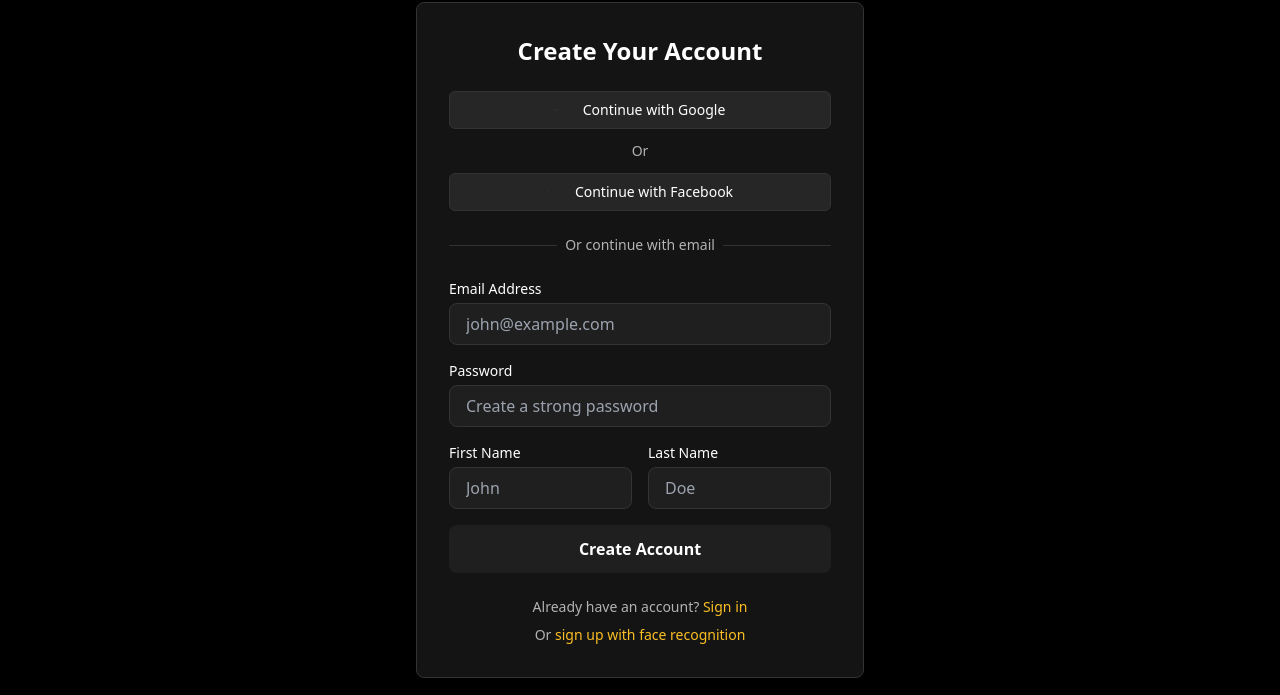
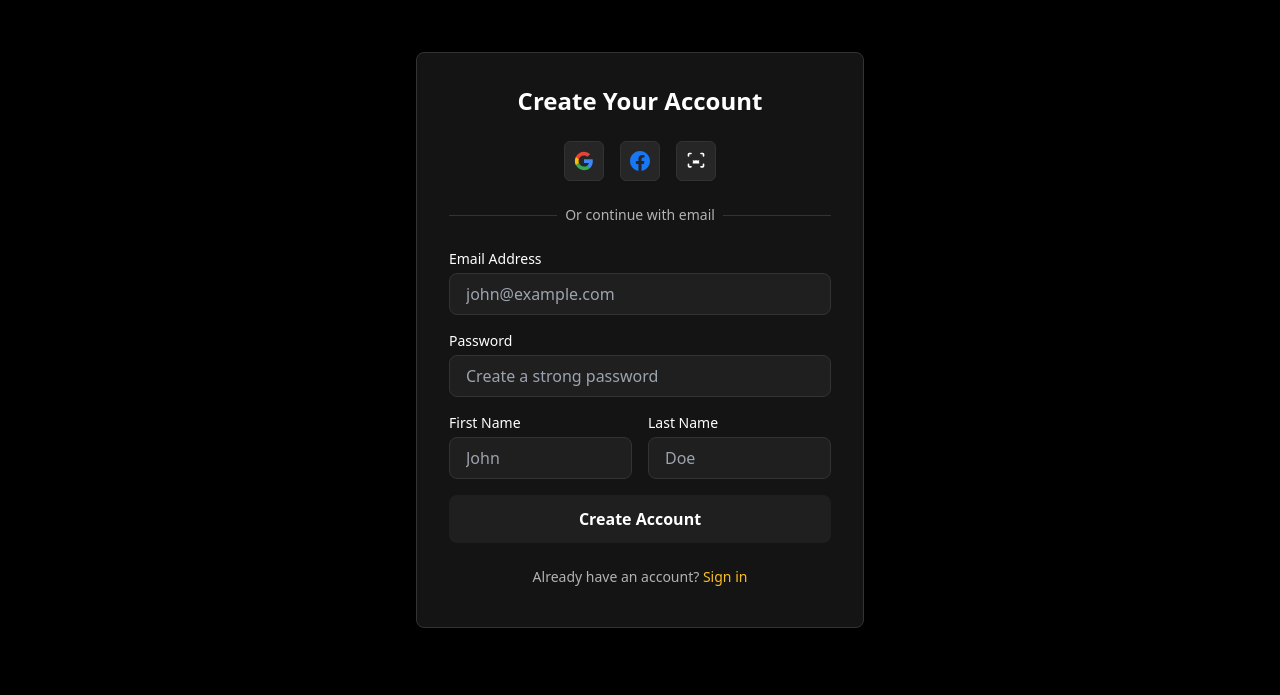
Before and after one commit to Muhammad-Ahtasham/Personalized-AI-Assistant, a Next.js app: page /sign-up in a window 1280 px wide. Shown: the part 124-819 px from the top of the page. Built offline with nearby package versions, Linux system fonts and the light colour scheme; no server answers.

Commit message:
style(Signin/Signup): Added icons for continuing with google/facebook/face and restyled the pages

```diff
--- a/app/sign-in/page.tsx
+++ b/app/sign-in/page.tsx
@@ -127,7 +127,7 @@ export default function SignInPage() {
 
 
         {/* Social Login Buttons */}
-        <div className="space-y-3 mb-6">
+        {/* <div className="space-y-3 mb-6">
           <button
             onClick={handleGoogleSignIn}
             className="w-full flex items-center justify-center px-4 py-2 border border-border rounded-md shadow-sm bg-muted text-sm font-medium text-white hover:bg-yellow-accent hover:text-black focus:outline-none focus:ring-2 focus:ring-offset-2 focus:ring-yellow-accent transition-colors"
@@ -154,7 +154,47 @@ export default function SignInPage() {
             </svg>
             Continue with Facebook
           </button>
-        </div>
+        </div> */}
+<div className="flex justify-center mb-6">
+  <div className="flex gap-4">
+    {/* Google */}
+    <button
+      onClick={handleGoogleSignIn}
+      className="flex items-center justify-center w-10 h-10 border border-border rounded-md shadow-sm bg-muted hover:bg-yellow-accent hover:text-black focus:outline-none focus:ring-2 focus:ring-offset-2 focus:ring-yellow-accent transition-colors"
+    >
+      <svg className="w-5 h-5" viewBox="0 0 24 24">
+        <path fill="#4285F4" d="M22.56 12.25c0-.78-.07-1.53-.2-2.25H12v4.26h5.92c-.26 1.37-1.04 2.53-2.21 3.31v2.77h3.57c2.08-1.92 3.28-4.74 3.28-8.09z"/>
+        <path fill="#34A853" d="M12 23c2.97 0 5.46-.98 7.28-2.66l-3.57-2.77c-.98.66-2.23 1.06-3.71 1.06-2.86 0-5.29-1.93-6.16-4.53H2.18v2.84C3.99 20.53 7.7 23 12 23z"/>
+        <path fill="#FBBC05" d="M5.84 14.09c-.22-.66-.35-1.36-.35-2.09s.13-1.43.35-2.09V7.07H2.18C1.43 8.55 1 10.22 1 12s.43 3.45 1.18 4.93l2.85-2.22.81-.62z"/>
+        <path fill="#EA4335" d="M12 5.38c1.62 0 3.06.56 4.21 1.64l3.15-3.15C17.45 2.09 14.97 1 12 1 7.7 1 3.99 3.47 2.18 7.07l3.66 2.84c.87-2.6 3.3-4.53 6.16-4.53z"/>
+      </svg>
+    </button>
+
+    {/* Facebook */}
+    <button
+      onClick={handleFacebookSignIn}
+      className="flex items-center justify-center w-10 h-10 border border-border rounded-md shadow-sm bg-muted hover:bg-yellow-accent hover:text-black focus:outline-none focus:ring-2 focus:ring-offset-2 focus:ring-yellow-accent transition-colors"
+    >
+      <svg className="w-5 h-5" viewBox="0 0 24 24" fill="#1877F2">
+        <path d="M24 12.073c0-6.627-5.373-12-12-12s-12 5.373-12 12c0 5.99 4.388 10.954 10.125 11.854v-8.385H7.078v-3.47h3.047V9.43c0-3.007 1.792-4.669 4.533-4.669 1.312 0 2.686.235 2.686.235v2.953H15.83c-1.491 0-1.956.925-1.956 1.874v2.25h3.328l-.532 3.47h-2.796v8.385C19.612 23.027 24 18.062 24 12.073z"/>
+      </svg>
+    </button>
+
+    {/* Face Recognition */}
+    <a
+      href="/face-sign-in"
+      className="flex items-center justify-center w-10 h-10 border border-border rounded-md shadow-sm bg-muted hover:bg-yellow-accent hover:text-black focus:outline-none focus:ring-2 focus:ring-offset-2 focus:ring-yellow-accent transition-colors"
+      aria-label="Sign in with face recognition"
+    >
+      <svg xmlns="http://www.w3.org/2000/svg" className="w-5 h-5" viewBox="0 0 24 24" fill="currentColor">
+        <path d="M9 11a1 1 0 100 2 1 1 0 000-2zm6 0a1 1 0 100 2 1 1 0 000-2z"/>
+        <path fillRule="evenodd" d="M2 4a2 2 0 012-2h2a1 1 0 010 2H4v2a1 1 0 01-2 0V4zm18-2a2 2 0 012 2v2a1 1 0 01-2 0V4h-2a1 1 0 110-2h2zM4 20a2 2 0 01-2-2v-2a1 1 0 112 0v2h2a1 1 0 110 2H4zm16 0a2 2 0 002-2v-2a1 1 0 10-2 0v2h-2a1 1 0 100 2h2zM8 15a4 4 0 018 0H8z" clipRule="evenodd"/>
+      </svg>
+    </a>
+  </div>
+</div>
+
+
 
         {/* Divider */}
         <div className="relative mb-6">
@@ -206,7 +246,7 @@ export default function SignInPage() {
           </button>
         </form>
         {/* Add Forgot Password button at the bottom */}
-        <div className="mt-4 flex justify-end">
+        <div className="mt-4 flex justify-center">
           <button
             type="button"
             className="text-sm text-yellow-accent hover:underline focus:outline-none"
@@ -224,12 +264,12 @@ export default function SignInPage() {
               Sign up
             </a>
           </p>
-          <p className="text-sm text-muted-foreground mt-2">
+          {/* <p className="text-sm text-muted-foreground mt-2">
             Or{" "}
             <a href="/face-sign-in" className="text-yellow-accent hover:text-yellow-500 font-medium">
               sign in with face recognition
             </a>
-          </p>
+          </p> */}
         </div>
       </div>
     </div>
--- a/app/sign-up/page.tsx
+++ b/app/sign-up/page.tsx
@@ -150,7 +150,7 @@ export default function SignUpPage() {
         </h1>
 
         {/* Social Login Buttons */}
-        <div className="space-y-3 mb-6">
+        {/* <div className="space-y-3 mb-6">
           <button
             onClick={handleGoogleSignUp}
             className="w-full flex items-center justify-center px-4 py-2 border border-border rounded-md shadow-sm bg-muted text-sm font-medium text-white hover:bg-yellow-accent hover:text-black focus:outline-none focus:ring-2 focus:ring-offset-2 focus:ring-yellow-accent transition-colors"
@@ -177,7 +177,45 @@ export default function SignUpPage() {
             </svg>
             Continue with Facebook
           </button>
-        </div>
+        </div> */}
+        <div className="flex justify-center mb-6">
+  <div className="flex gap-4">
+    {/* Google */}
+    <button
+      onClick={handleGoogleSignUp}
+      className="flex items-center justify-center w-10 h-10 border border-border rounded-md shadow-sm bg-muted hover:bg-yellow-accent hover:text-black focus:outline-none focus:ring-2 focus:ring-offset-2 focus:ring-yellow-accent transition-colors"
+    >
+      <svg className="w-5 h-5" viewBox="0 0 24 24">
+        <path fill="#4285F4" d="M22.56 12.25c0-.78-.07-1.53-.2-2.25H12v4.26h5.92c-.26 1.37-1.04 2.53-2.21 3.31v2.77h3.57c2.08-1.92 3.28-4.74 3.28-8.09z"/>
+        <path fill="#34A853" d="M12 23c2.97 0 5.46-.98 7.28-2.66l-3.57-2.77c-.98.66-2.23 1.06-3.71 1.06-2.86 0-5.29-1.93-6.16-4.53H2.18v2.84C3.99 20.53 7.7 23 12 23z"/>
+        <path fill="#FBBC05" d="M5.84 14.09c-.22-.66-.35-1.36-.35-2.09s.13-1.43.35-2.09V7.07H2.18C1.43 8.55 1 10.22 1 12s.43 3.45 1.18 4.93l2.85-2.22.81-.62z"/>
+        <path fill="#EA4335" d="M12 5.38c1.62 0 3.06.56 4.21 1.64l3.15-3.15C17.45 2.09 14.97 1 12 1 7.7 1 3.99 3.47 2.18 7.07l3.66 2.84c.87-2.6 3.3-4.53 6.16-4.53z"/>
+      </svg>
+    </button>
+
+    {/* Facebook */}
+    <button
+      onClick={handleFacebookSignUp}
+      className="flex items-center justify-center w-10 h-10 border border-border rounded-md shadow-sm bg-muted hover:bg-yellow-accent hover:text-black focus:outline-none focus:ring-2 focus:ring-offset-2 focus:ring-yellow-accent transition-colors"
+    >
+      <svg className="w-5 h-5" viewBox="0 0 24 24" fill="#1877F2">
+        <path d="M24 12.073c0-6.627-5.373-12-12-12s-12 5.373-12 12c0 5.99 4.388 10.954 10.125 11.854v-8.385H7.078v-3.47h3.047V9.43c0-3.007 1.792-4.669 4.533-4.669 1.312 0 2.686.235 2.686.235v2.953H15.83c-1.491 0-1.956.925-1.956 1.874v2.25h3.328l-.532 3.47h-2.796v8.385C19.612 23.027 24 18.062 24 12.073z"/>
+      </svg>
+    </button>
+
+    {/* Face Recognition */}
+    <a
+      href="/face-sign-up"
+      className="flex items-center justify-center w-10 h-10 border border-border rounded-md shadow-sm bg-muted hover:bg-yellow-accent hover:text-black focus:outline-none focus:ring-2 focus:ring-offset-2 focus:ring-yellow-accent transition-colors"
+      aria-label="Sign in with face recognition"
+    >
+      <svg xmlns="http://www.w3.org/2000/svg" className="w-5 h-5" viewBox="0 0 24 24" fill="currentColor">
+        <path d="M9 11a1 1 0 100 2 1 1 0 000-2zm6 0a1 1 0 100 2 1 1 0 000-2z"/>
+        <path fillRule="evenodd" d="M2 4a2 2 0 012-2h2a1 1 0 010 2H4v2a1 1 0 01-2 0V4zm18-2a2 2 0 012 2v2a1 1 0 01-2 0V4h-2a1 1 0 110-2h2zM4 20a2 2 0 01-2-2v-2a1 1 0 112 0v2h2a1 1 0 110 2H4zm16 0a2 2 0 002-2v-2a1 1 0 10-2 0v2h-2a1 1 0 100 2h2zM8 15a4 4 0 018 0H8z" clipRule="evenodd"/>
+      </svg>
+    </a>
+  </div>
+</div>
 
         {/* Divider */}
         <div className="relative mb-6">
@@ -337,10 +375,10 @@ export default function SignUpPage() {
           </p>
           {!showVerification && (
             <p className="text-sm text-muted-foreground mt-2">
-              Or{" "}
+              {/* Or{" "}
               <a href="/face-sign-up" className="text-yellow-accent hover:text-yellow-500 font-medium">
                 sign up with face recognition
-              </a>
+              </a> */}
             </p>
           )}
         </div>
```
